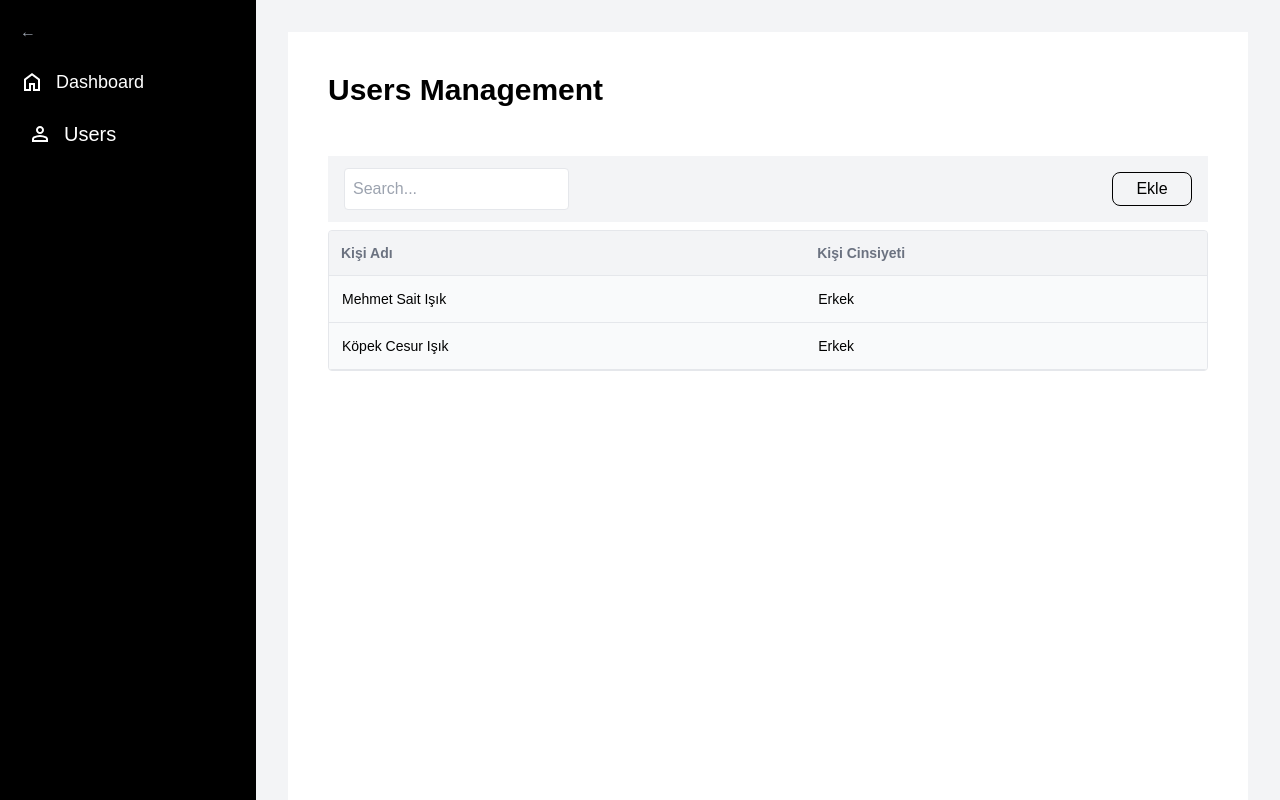
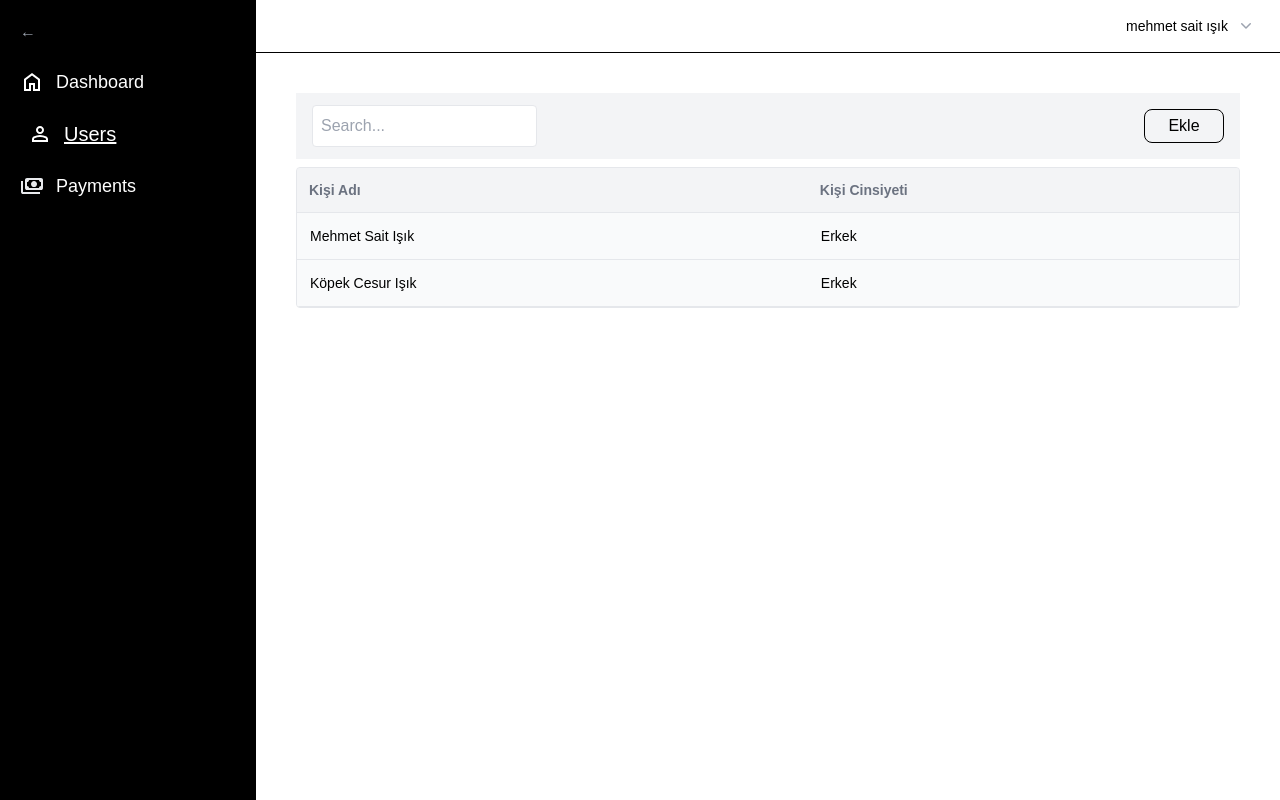
Before and after one commit to girisimci/admin-panel-boilerplate, a Next.js app: page /users in a window 1280 px wide. Built offline with nearby package versions, Linux system fonts and the light colour scheme.

Commit message:
header created and 404 created

```diff
--- a/src/components/header.js
+++ b/src/components/header.js
@@ -1,4 +1,65 @@
-// components/Header.js
-export default function Header({ title }) {
-    return <h1 className="text-3xl font-semibold mb-10">{title}</h1>;
-  }
+import { useState } from "react";
+import Link from "next/link";
+
+const Header = ({ username }) => {
+  const [isDropdownOpen, setIsDropdownOpen] = useState(false);
+
+  const toggleDropdown = () => {
+    setIsDropdownOpen(!isDropdownOpen);
+  };
+
+  return (
+    <header className=" text-black border-b bg-white border-black px-6 py-4 flex justify-end items-center">
+
+      <div className="relative inline-block">
+        <button
+          onClick={toggleDropdown}
+          className="flex items-center gap-2 focus:outline-none text-sm"
+        >
+          <span className="font-medium">{username}</span>
+          <svg
+            xmlns="http://www.w3.org/2000/svg"
+            className="h-5 w-5 text-gray-400"
+            viewBox="0 0 20 20"
+            fill="currentColor"
+          >
+            <path
+              fillRule="evenodd"
+              d="M5.23 7.21a.75.75 0 011.06-.02L10 10.94l3.71-3.75a.75.75 0 111.06 1.06l-4.24 4.25a.75.75 0 01-1.06 0L5.21 8.27a.75.75 0 01.02-1.06z"
+              clipRule="evenodd"
+            />
+          </svg>
+        </button>
+
+        {/* Dropdown */}
+        {isDropdownOpen && (
+          <div className="absolute right-0 mt-2 w-48 bg-gray-800 text-white rounded-md shadow-lg z-10">
+            <div className="px-4 py-2 border-b border-gray-700 text-sm text-gray-300">
+              {username}
+            </div>
+            <ul className="text-sm">
+              <li>
+                <Link
+                  href="/profile"
+                  className="block px-4 py-2 hover:bg-gray-700 transition duration-200"
+                >
+                  Hesap Bilgisi
+                </Link>
+              </li>
+              <li>
+                <button
+                  onClick={() => alert("Çıkış Yapılıyor...")}
+                  className="w-full text-left px-4 py-2 hover:bg-gray-700 transition duration-200"
+                >
+                  Çıkış Yap
+                </button>
+              </li>
+            </ul>
+          </div>
+        )}
+      </div>
+    </header>
+  );
+};
+
+export default Header;
--- a/src/layouts/sidebar-layout.js
+++ b/src/layouts/sidebar-layout.js
@@ -1,6 +1,7 @@
 import { useState } from "react";
 import Link from "next/link";
 import { useRouter } from "next/router";
+import Header from "@/components/header";
 
 const menuItems = [
   {
@@ -33,6 +34,13 @@ const menuItems = [
     ),
     url: "/users",
   },
+  {
+    title: "Payments",
+    icon: (
+      <svg xmlns="http://www.w3.org/2000/svg" height="24px" viewBox="0 -960 960 960" width="24px" fill="#e8eaed"><path d="M560-440q-50 0-85-35t-35-85q0-50 35-85t85-35q50 0 85 35t35 85q0 50-35 85t-85 35ZM280-320q-33 0-56.5-23.5T200-400v-320q0-33 23.5-56.5T280-800h560q33 0 56.5 23.5T920-720v320q0 33-23.5 56.5T840-320H280Zm80-80h400q0-33 23.5-56.5T840-480v-160q-33 0-56.5-23.5T760-720H360q0 33-23.5 56.5T280-640v160q33 0 56.5 23.5T360-400Zm440 240H120q-33 0-56.5-23.5T40-240v-440h80v440h680v80ZM280-400v-320 320Z"/></svg>
+    ),
+    url: "/payments",
+  },
 ];
 
 const SidebarLayout = ({ children }) => {
@@ -40,8 +48,7 @@ const SidebarLayout = ({ children }) => {
   const router = useRouter();
 
   return (
-    <div className="flex h-screen">
-      {/* Sidebar */}
+    <div className="flex  h-screen">
       <div
         className={`${
           menuCollapsed ? "w-20" : "w-64"
@@ -59,7 +66,7 @@ const SidebarLayout = ({ children }) => {
             <li
               key={index}
               className={`text-lg font-medium flex items-center gap-3 ${
-                router.pathname === item.url ? "px-2 font-bold text-xl" : null
+                router.pathname === item.url ? "px-2 font-bold text-xl underline" : null
               } transition-all duration-200 ease-in-out`}
             >
               <Link className href={item.url}>
@@ -72,7 +79,13 @@ const SidebarLayout = ({ children }) => {
       </div>
 
       {/* Main Content Area */}
-      <main className="flex-1 p-8 overflow-auto bg-gray-100">{children}</main>
+      <main className="flex-1 overflow-auto bg-gray-50">
+      <Header username={"mehmet sait ışık"} />
+
+
+        {children}
+
+        </main>
     </div>
   );
 };
--- /dev/null
+++ b/src/pages/404.js
@@ -0,0 +1,21 @@
+import Link from "next/link";
+
+const NotFoundPage = () => {
+  return (
+    <div className="flex flex-col items-center justify-center h-screen bg-gray-900 text-white">
+      <h1 className="text-9xl font-bold text-gray-600">404</h1>
+      <h2 className="text-3xl font-semibold mt-4">Sayfa Bulunamadı</h2>
+      <p className="text-gray-400 mt-2 text-center max-w-md">
+        Aradığınız sayfa mevcut değil veya kaldırılmış olabilir. Lütfen adresi
+        kontrol edin veya anasayfaya geri dönün.
+      </p>
+      <Link href="/" passHref>
+        <button className="mt-6 px-6 py-3 bg-gray-800 hover:bg-gray-700 text-white font-medium rounded-md transition">
+          Anasayfaya Dön
+        </button>
+      </Link>
+    </div>
+  );
+};
+
+export default NotFoundPage;
--- a/src/pages/_app.js
+++ b/src/pages/_app.js
@@ -5,7 +5,11 @@ function MyApp({ Component, pageProps }) {
   const getLayout =
     Component.getLayout || ((page) => <SidebarLayout>{page}</SidebarLayout>);
 
-  return getLayout(<Component {...pageProps} />);
+  return getLayout(
+    <>
+      <Component {...pageProps} />
+    </>
+  );
 }
 
 export default MyApp;
--- /dev/null
+++ b/src/pages/payments.js
@@ -0,0 +1,9 @@
+import React from 'react'
+
+const Payments = () => {
+  return (
+    <div className=' text-black'>TEsto</div>
+  )
+}
+
+export default Payments;
--- a/src/pages/users.js
+++ b/src/pages/users.js
@@ -1,5 +1,4 @@
 import { useState } from "react";
-import Header from "@/components/header";
 import Modal from "@/components/commons/modal";
 import BaseTable from "@/components/base-table";
 import { useForm } from "react-hook-form";
@@ -43,7 +42,6 @@ const Users = () => {
   return (
     <div className="flex h-screen bg-white text-black">
       <div className="flex flex-col w-full p-10 gap-2">
-        <Header title="Users Management" />
         <BaseTable
           head={[{ title: "Kişi Adı" }, { title: "Kişi Cinsiyeti" }]}
           isLoading={false}
```
